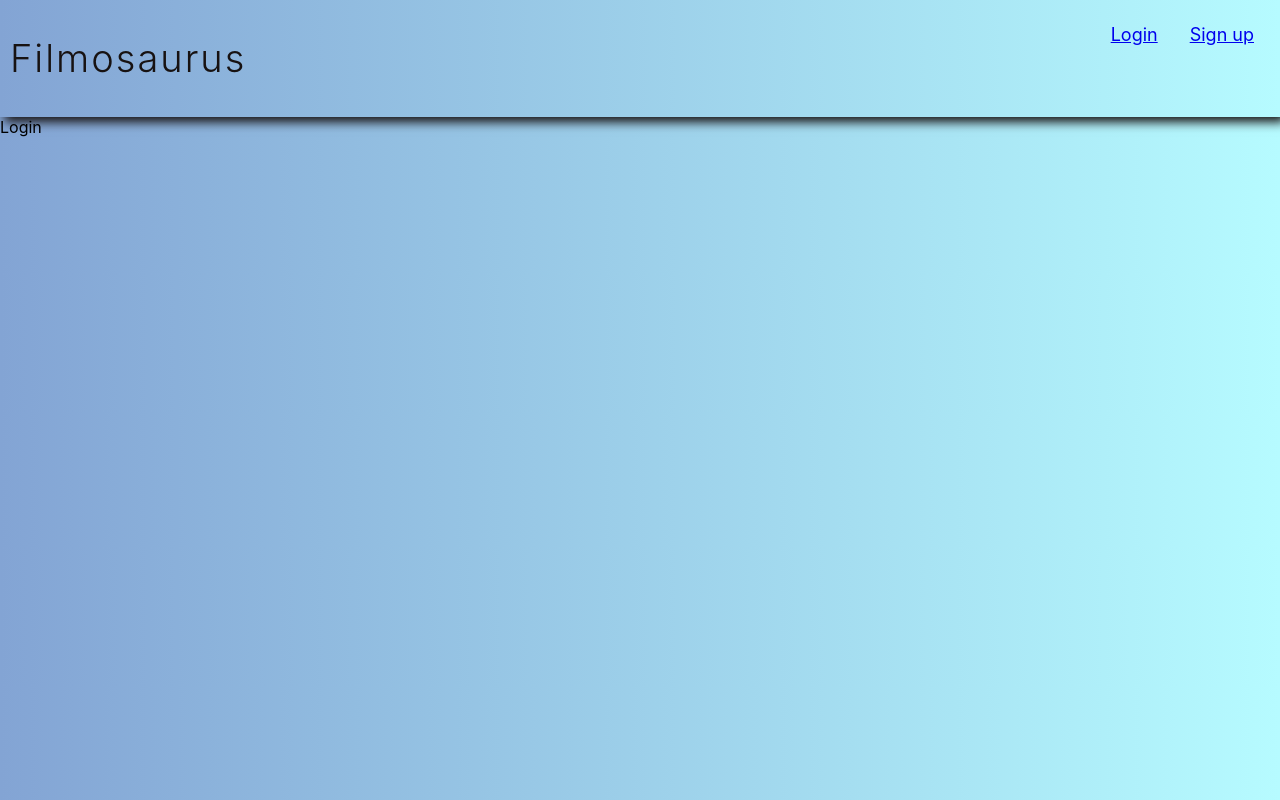
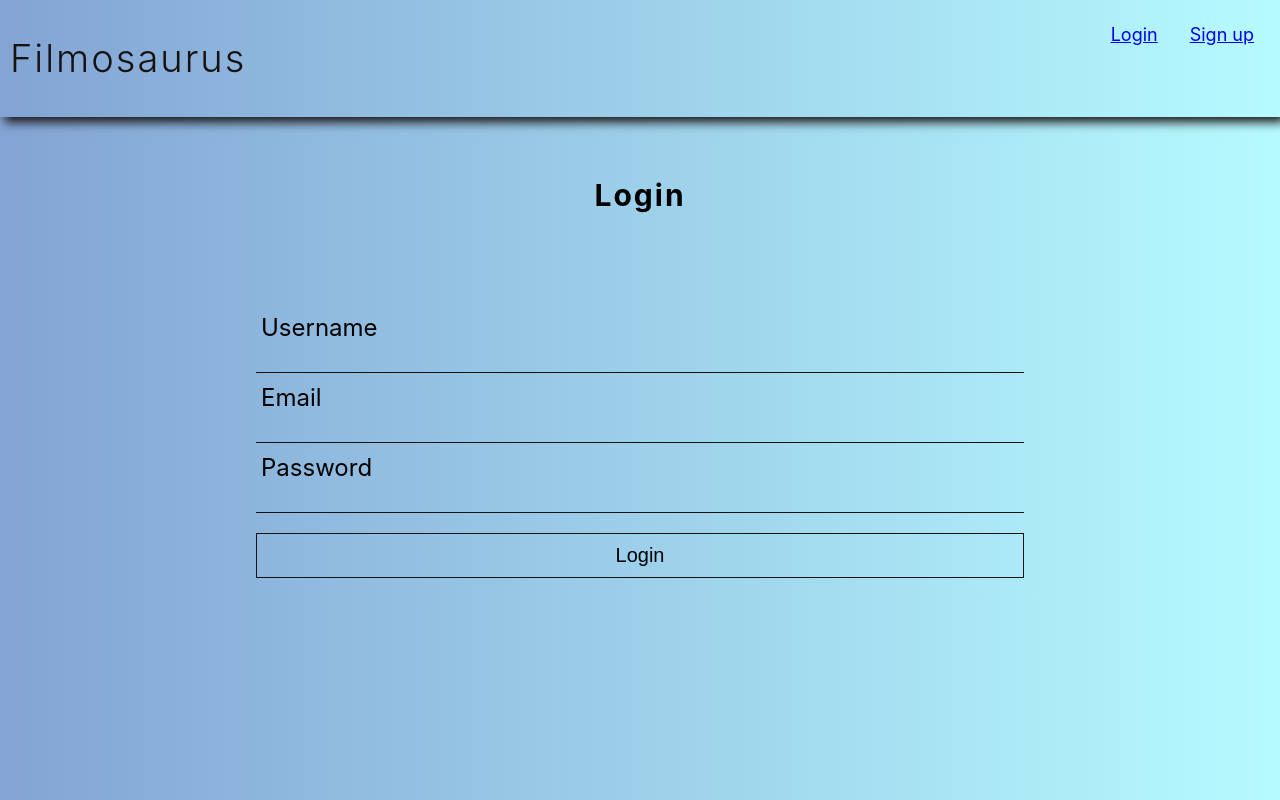
Before and after one commit to romainh3nry/filmosaurus-v3-frontend, a React (Create React App) app: page /accounts/login in a window 1280 px wide. Built offline with nearby package versions, Linux system fonts and the light colour scheme.

Commit message:
add login form

```diff
--- a/src/code/Login/index.tsx
+++ b/src/code/Login/index.tsx
@@ -2,6 +2,68 @@ import styled from 'styled-components'
 import { Spinner } from '../Loader';
 import axios from 'axios';
 import { useNavigate } from 'react-router';
+import React from 'react';
+
+const StyledContainer = styled.div`
+    margin: auto;
+    width: 60%;
+    margin-top: 30px;
+    display: flex;
+    flex-direction: column;
+
+    h3 {
+        text-align: center;
+        letter-spacing: 2px;
+        font-size: 30px;
+    }
+`;
+
+const StyledForm = styled.form`
+    display: flex;
+    flex-direction: column;
+    padding: 70px 0;
+    padding: 10px 0 20px 0;
+    margin-top: 50px;
+`;
+
+const StyledLabel = styled.label `
+  padding-left: 5px;
+  padding-right: 10px;
+  padding-top: 10px;
+  font-size: 24px;
+
+`;
+
+const StyledInput = styled.input `
+  border: none;
+  border-bottom: 1px solid #171212;
+  background-color: transparent;
+  font-size: 24px;
+  &:focus {
+    outline: none;
+  }
+`;
+
+const StyledButton = styled.button `
+  background: transparent;
+  border: 1px solid #171212;
+  margin-top: 20px;
+  padding: 10px;
+  font-size: 20px;
+  cursor: pointer;
+  transition: all 0.1s ease-in;
+  &:hover {
+    background: #171212;
+    color: #ffffff;
+    fill: #ffffff;
+    stroke: #ffffff;
+  }
+  @media only screen and (max-width: 411px) {
+    margin-top: 5px;
+    width: 50%;
+    border: none;
+}
+`;
 
 type LoginInitAction = {
     type: 'LOGIN_INIT';
@@ -59,7 +121,53 @@ const loginReducer = (state: LoginState, action: LoginAction) => {
 }
 
 export const Login = ({getToken, API_BASE}: LoginProps) => {
+
+    const url = `${API_BASE}/dj-rest-auth/login/`;
+    const [login, dispatchLogin] = React.useReducer(
+        loginReducer,
+        {data: undefined, isLoading: false, isError: false}
+    )
+    const [username, setUsername] = React.useState<string>("")
+    const [email, setEmail] = React.useState<string>("")
+    const [password, setPassword] = React.useState<string>("")
+
+    const handleSubmit = () => {
+        console.log('submitted');
+    }
+
+    const handlePostLogin = () => {
+        console.log('login');
+    }
+
     return (
-        <div>Login</div>
+        <StyledContainer>
+            <h3>Login</h3>
+            <StyledForm onSubmit={handleSubmit}>
+                <StyledLabel>Username</StyledLabel>
+                <StyledInput
+                    type="text"
+                    onChange={(e: React.ChangeEvent<HTMLInputElement>) => setUsername(e.target.value)}
+                    value={username}
+                    name="username"
+                />
+                <StyledLabel>Email</StyledLabel>
+                <StyledInput
+                    type="email"
+                    onChange={(e: React.ChangeEvent<HTMLInputElement>) => setEmail(e.target.value)}
+                    value={email}
+                    name="email"
+                />
+                <StyledLabel>Password</StyledLabel>
+                <StyledInput
+                    type="password"
+                    onChange={(e: React.ChangeEvent<HTMLInputElement>) => setPassword(e.target.value)}
+                    value={password}
+                    name="password1"
+                />
+                <StyledButton type="submit">
+                    {login.isLoading ? <Spinner height={40} /> : <>Login</>}
+                </StyledButton>
+            </StyledForm>
+        </StyledContainer>
     )
 };
```
